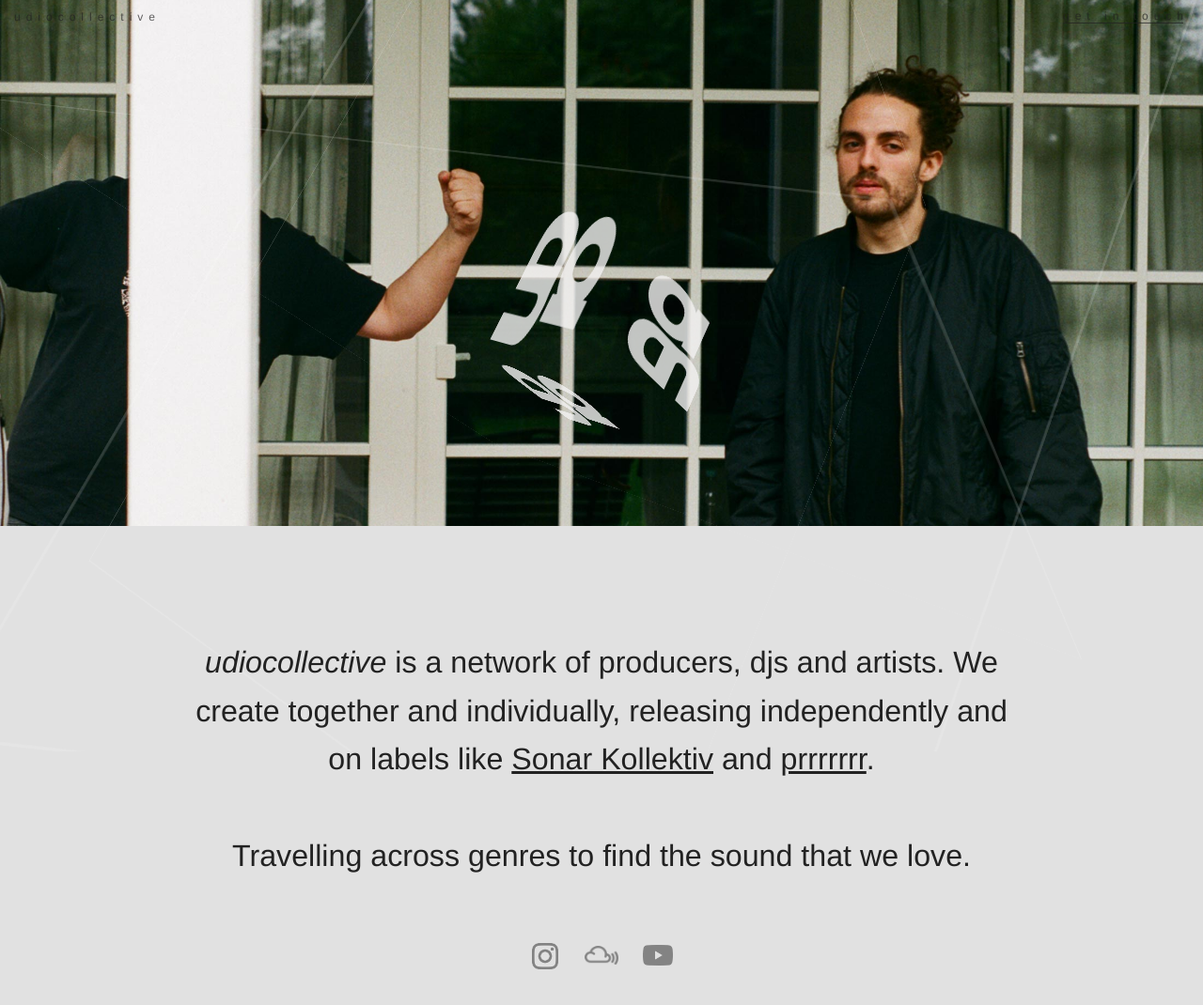
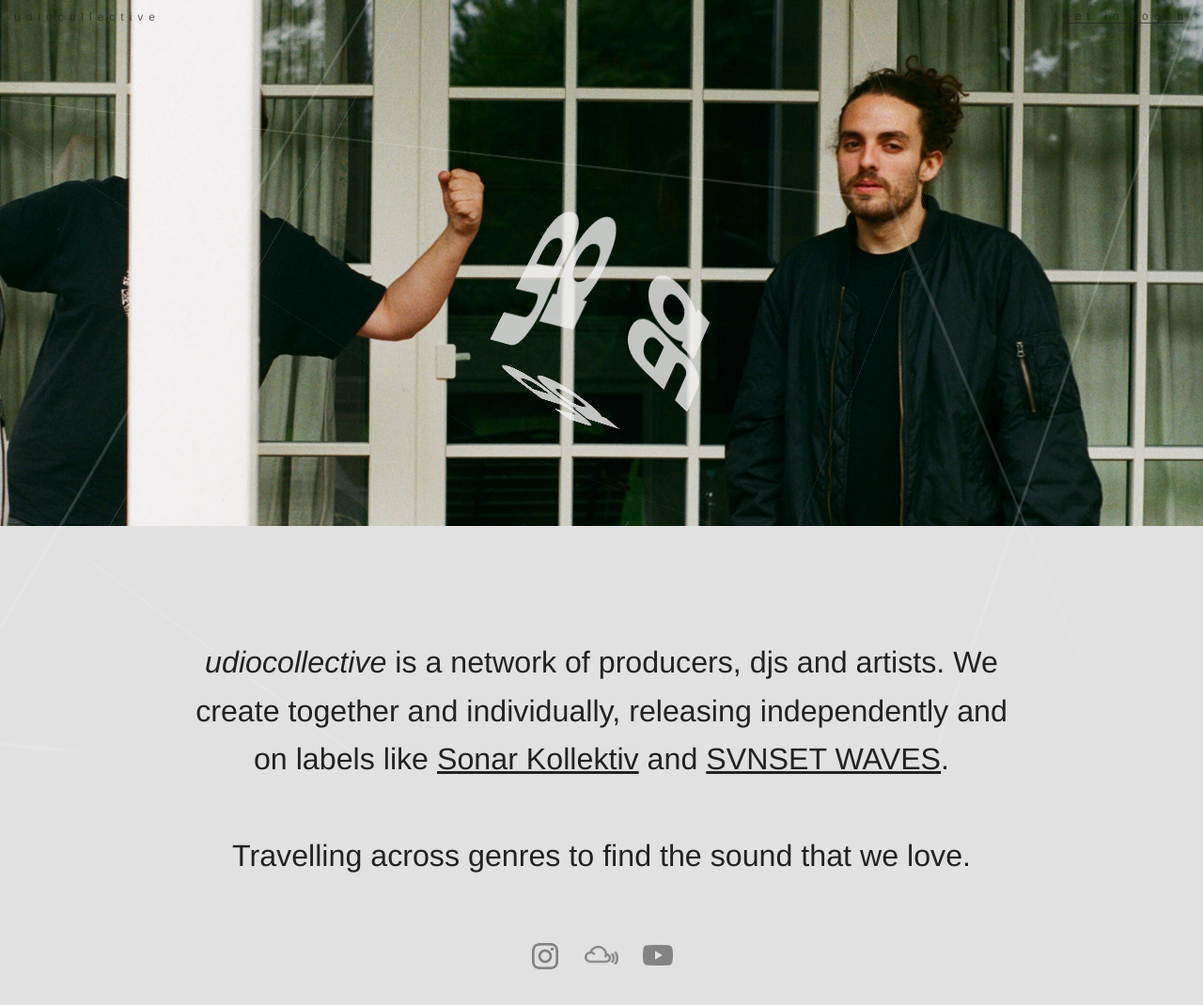
Before and after one commit to itymarcel/udiocollective, a plain HTML site: page index.html in a window 1280 px wide. Shown: the top 1070 px of the page at 94% size. Drawn offline with Linux system fonts and the light colour scheme; a web font is replaced by a local one.

Commit message:
swap prrr for svnset

```diff
--- a/index.html
+++ b/index.html
@@ -45,7 +45,7 @@
   </div>
   <div class="description">
     <div>
-      <i>udiocollective</i> is a network of producers, djs and artists. We create together and individually, releasing independently and on labels like <a href="http://www.sonarkollektiv.com/" target="_blank">Sonar Kollektiv</a> and <a href="https://prrrrrrr.bandcamp.com/" target="_blank">prrrrrrr</a>. <br/><br/>Travelling across genres to find the sound that we love.
+      <i>udiocollective</i> is a network of producers, djs and artists. We create together and individually, releasing independently and on labels like <a href="http://www.sonarkollektiv.com/" target="_blank">Sonar Kollektiv</a> and <a href="https://svnsetwaves.com" target="_blank">SVNSET WAVES</a>. <br/><br/>Travelling across genres to find the sound that we love.
       <div class="social-links">
         <div class="instagram social" style="background-image:url('resources/sm-icon-ig.png'); background-size:70%;">
           <a href="https://www.instagram.com/udio.collective/" target="_blank">a</a>
```
Also changed, not shown: 2 other files.
